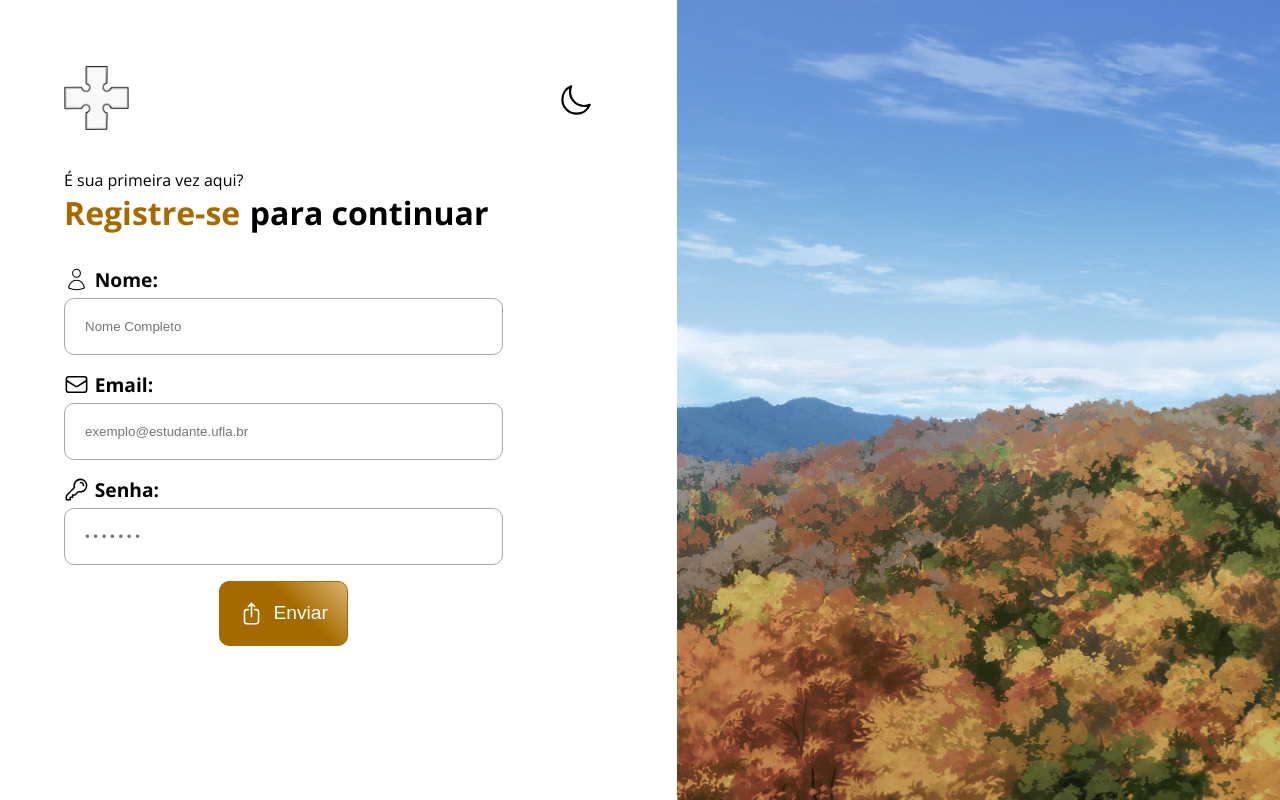
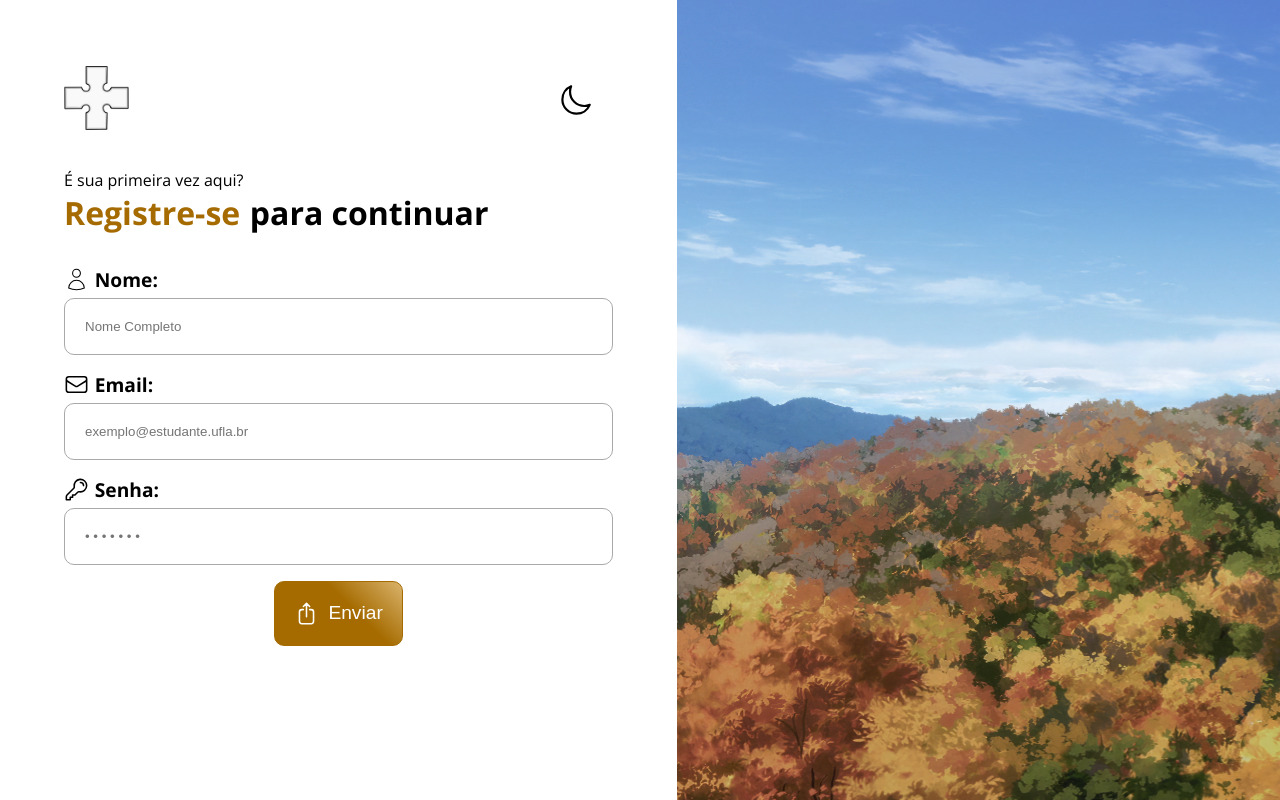
Before and after one commit to LuizGustavo1001/ProjetoZeusCompJr, a PHP site: page /public/sign-up-page/sign-up.html in a window 1280 px wide. Run offline with PHP 8.4, Linux system fonts and the light colour scheme.

Commit message:
🌐 Mudanças CSS

```diff
--- a/public/dark-mode.css
+++ b/public/dark-mode.css
@@ -1,13 +1,15 @@
 :root{
-    --dark-mode-button-clr: #dab36c;
-    --dark-mode-bg: #382201;
-    --dark-mode-text: white;
+    --dark-mode-button-clr: #b9b8b5;
+    --dark-mode-bg: #423f3a;
 
-    --users-div-bg: #553301;
+    --dark-mode-text: #eee3da;
+    --dark-mode-link-hover: #f3701e;
 
-    --input-bg: #e4ded5;
+    --users-div-bg: #363635;
 
-    --selected-dark-text-clr: rgb(233, 213, 192);
+    --input-bg: #dadada;
+
+    --selected-dark-text-clr: rgb(218, 211, 204);
     --option-black-bg: rgb(199, 117, 30);
 
 }
--- a/public/general-style.css
+++ b/public/general-style.css
@@ -132,7 +132,12 @@ a:hover{
     display: flex;
     flex-direction: column;
     gap: 1em;
-    width: 80%;
+
+}
+
+.content-bottom-forms .forms-item{
+    width: 100%;
+    box-sizing: border-box;
 
 }
 
@@ -154,6 +159,13 @@ a:hover{
 .forms-item input, .forms-item select{
     border-radius: var(--border-radius);
     border: 1px solid var(--input-border-clr);
+
+    transition: all var(--transition-time) ease-in-out;
+
+}
+
+.forms-item input:hover, .forms-item select:hover{
+    box-shadow: 1px 5px 10px rgba(73, 42, 7, 0.486);
 
 }
 
@@ -179,6 +191,7 @@ a:hover{
 #church-symbol:hover, .theme-switch-button:hover{
     transform: scale(1.05);
     cursor: pointer;
+
 }
 
 .right-content-img{
@@ -189,6 +202,7 @@ a:hover{
 .forms-checkbox{ /* Mudar a cor da check box */
     input[type="checkbox"] {
         accent-color: var(--primary-clr);
+
     }
 
 }
@@ -203,6 +217,7 @@ a:hover{
 @media (min-width: 1024px){
     .content{
         width: 50vw;
+        align-items: baseline;
 
     }
 
```
Also changed, not shown: other parts of public/dark-mode.css (+30 -11 lines), public/login-page/login.html (+11 -8 lines), README.md.
